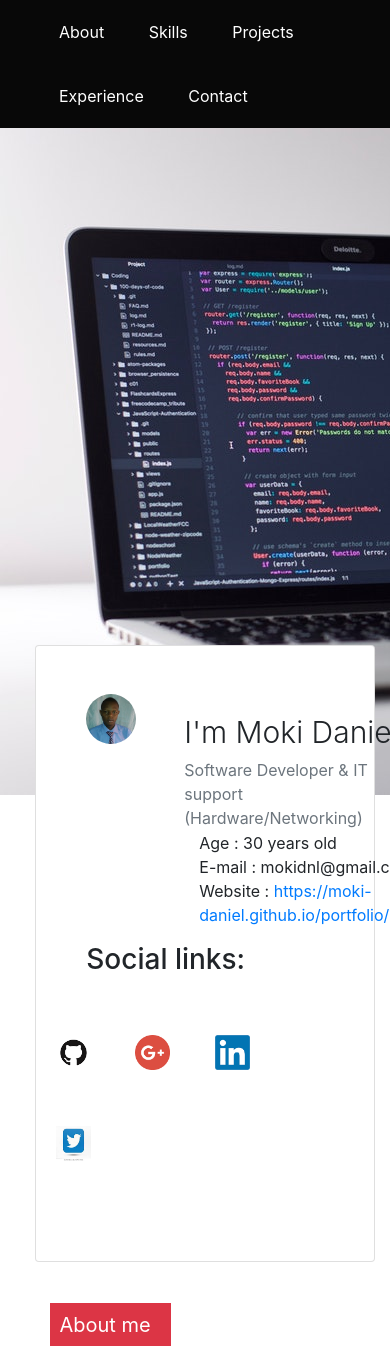
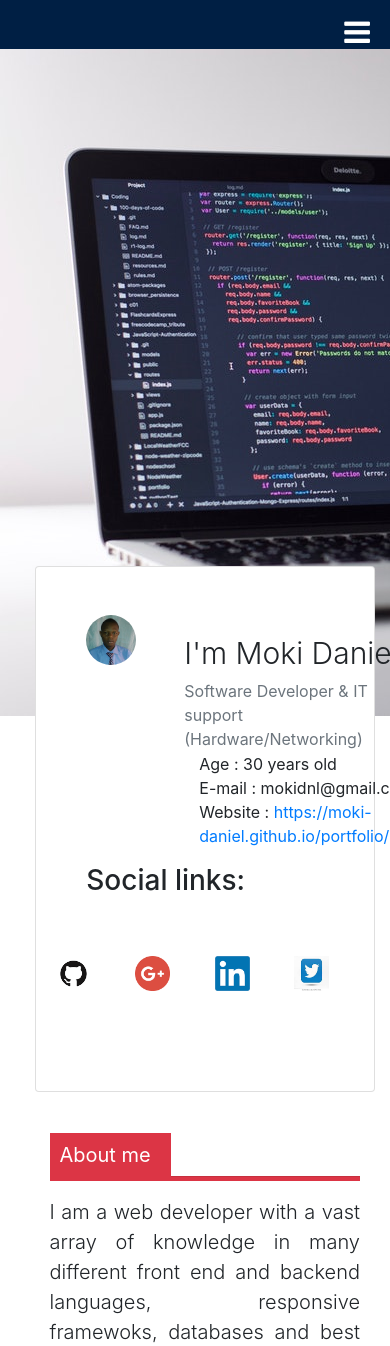
Before and after one commit to moki-daniel/portfolio1, a PHP site: page / in a window 390 px wide; the page is wider, and only the part inside the window is pictured. Shown: the top 1346 px of that part. Run offline with PHP 8.4, Linux system fonts and the light colour scheme; some libraries are stand-ins or nearby versions.

Commit message:
[start #164941541] added javascript query to show my ul list after clicking the bar icon on the nav-br

```diff
--- a/index.html
+++ b/index.html
@@ -53,6 +53,9 @@
      -->
         <!--Navbar-->
         <nav>
+            <div class="toggle">
+                <i class="fa fa-bars menu" aria-hidden="true"></i>
+            </div>
             <ul>
                 <li><a href="#">About</a></li>
                 <li><a href="#">Skills</a></li>
@@ -62,7 +65,6 @@
             </ul>
 
         </nav>
-
 
 
 
@@ -202,9 +204,6 @@
                             <div class="progress mx-3">
                                 <div class="progress-bar" style="width:95%">95%</div>
                             </div>
-
-
-
                         </div>
                     </div>
                 </div>
@@ -353,8 +352,14 @@
                         </div>
                     </div>
                 </div>
+                <script src="http://code.jquery.com/jquery-3.3.1.js"></script>
+                <script type="text/javascript">
+                $(document).ready(function(){
+                    $('.menu').click(function(){
+                        $('ul').toggleClass('active');
+                    })
 
-
+                })</script>
 
             </body>
             </html>
--- a/main.css
+++ b/main.css
@@ -59,7 +59,7 @@ border-spacing: 0;
 nav
 {
     width: 100%;
-    background: #080808;
+    background: rgb(59, 59, 241);
 }
 ul
 {
@@ -83,7 +83,38 @@ ul li a
     color: #fff;
     text-decoration: none;
 }
-
+.toggle
+{
+    width: 100%;
+    padding: 10px 20px;
+    background: #001f44;
+    text-align: right;
+    box-sizing: border-box;
+    color: #fff;
+    font-size: 30px;
+    display: none;
+}
+@media  (max-width: 768px)
+{
+    .toggle
+    {
+        display: block;
+    }
+    ul
+    {
+        width: 100%;
+        display: none;
+    }
+    ul li
+    {
+        display: block;
+        text-align: center;
+    }
+    .active
+    {
+        display: block;
+    }
+}
 /*#header a:hover
 {
     color: green;
@@ -125,7 +156,7 @@ ul li a
 
 /*Phone response*/
 
-@media
+/*@media
 only screen and (min-width: 320px)
 {
 
@@ -181,7 +212,6 @@ font-size: 20px;
 .table
 {
     margin-top: -15px;
-}
 }
 
 #about
```
